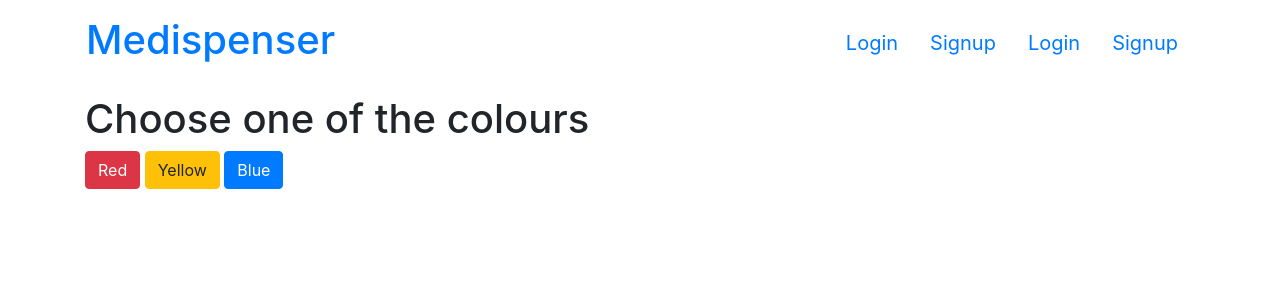
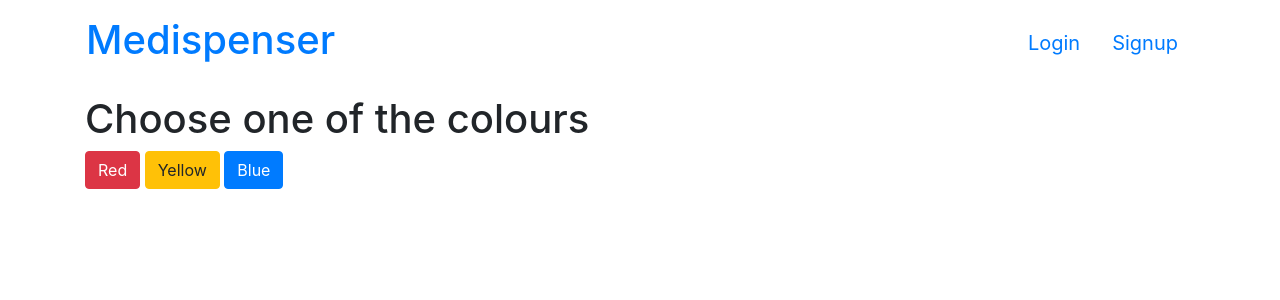
Before and after one commit to cege1808/medispenser, a Django app: page /demo/ in a window 1280 px wide. Shown: the top 300 px of the page. Run offline with Django 3.2, Linux system fonts and the light colour scheme; some libraries are stand-ins or nearby versions.

```diff
--- a/core/templates/demo.html
+++ b/core/templates/demo.html
@@ -1,16 +1,4 @@
 {% extends 'base.html' %}
-
-{% block header_links %}
-    {% if user.is_authenticated %}
-      <li class="nav-item"><p>Hi {{ user.username }}!</p></li>
-      <li class="nav-item"><a class="nav-link" href="{% url 'profile/edit' %}">Profile</a></li>
-      <li class="nav-item"><a class="nav-link" href="{% url 'logout' %}">Logout</a></li>
-    {% else %}
-      <li class="nav-item"><a class="nav-link" href="{% url 'login' %}">Login</a></li>
-      <li class="nav-item"><a class="nav-link" href="{% url 'register' %}">Signup</a></li>
-    {% endif %}
-{% endblock %}
-
 
 {% block body %}
 <h1>Choose one of the colours</h1>
```
